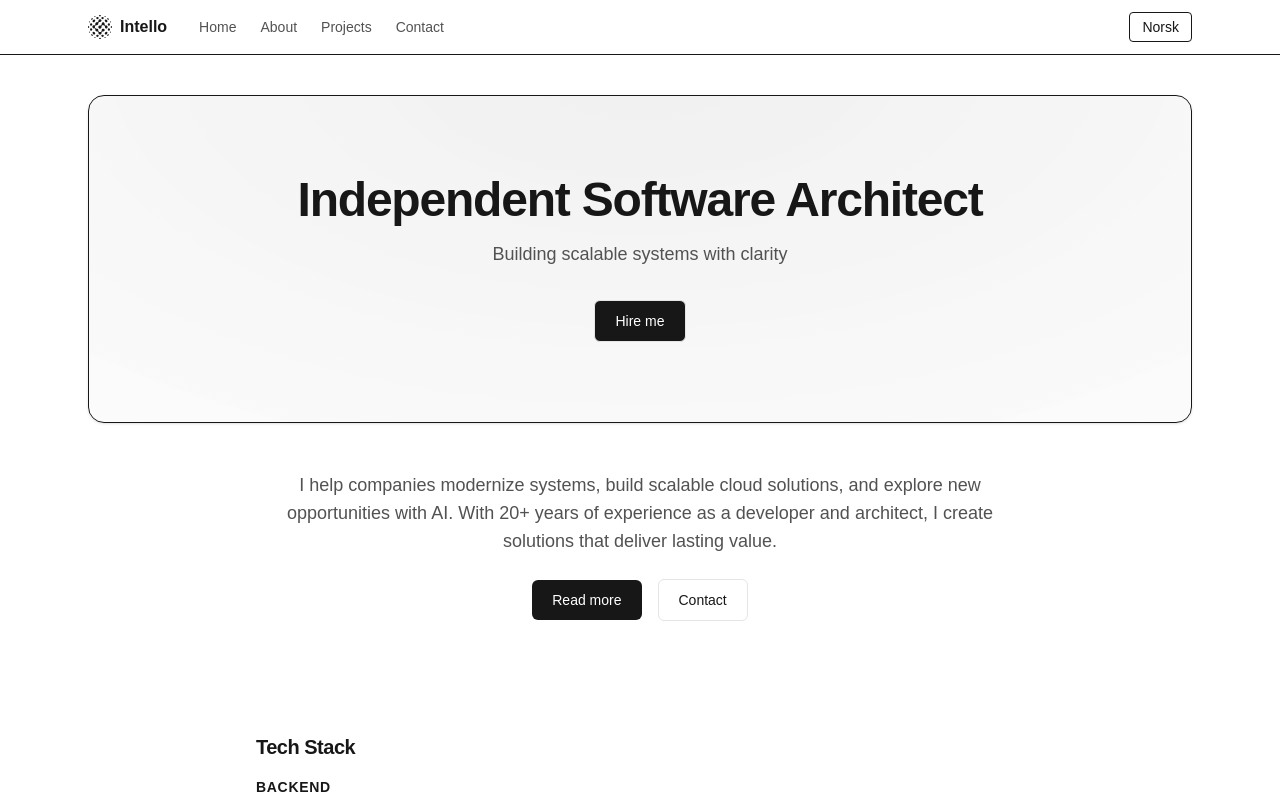
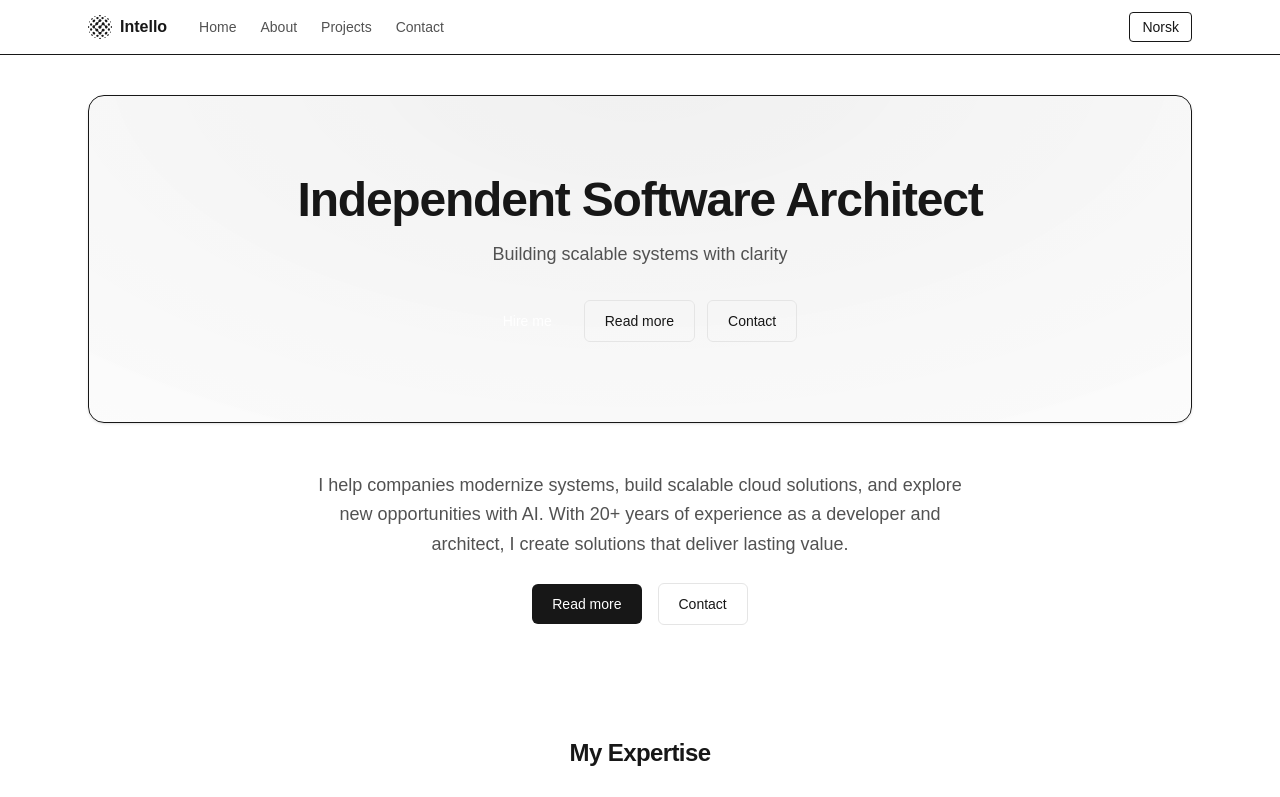
Before and after one commit to finnrobertk/intello-website, a Next.js app: page /en in a window 1280 px wide. Shown: the top 797 px of the page. Built offline with nearby package versions, Linux system fonts and the light colour scheme.

Commit message:
feat: enhance homepage UI with improved hero section and tech stack layout

```diff
--- a/app/[locale]/page.tsx
+++ b/app/[locale]/page.tsx
@@ -14,9 +14,11 @@ export default async function HomePage({ params }: { params: Promise<{ locale: s
     <div>
       <HeroSection />
       <section className="py-12">
-        <p className="mx-auto max-w-3xl text-center text-lg text-muted-foreground text-neutral-600 dark:text-neutral-300">
-          {t('intro')}
-        </p>
+        <div className="max-w-2xl mx-auto">
+          <p className="text-center text-lg leading-relaxed text-neutral-600 dark:text-neutral-300">
+            {t('intro')}
+          </p>
+        </div>
         <div className="mt-6 flex flex-col items-center justify-center gap-4 sm:flex-row">
           <Link href={`/${locale}/about`} className="w-full sm:w-auto">
             <Button variant="default" className="w-full sm:w-auto">{t('cta')}</Button>
@@ -30,6 +32,7 @@ export default async function HomePage({ params }: { params: Promise<{ locale: s
       {/* Tech Stack section */}
       <section className="mt-12 md:mt-16">
         <div className="mx-auto max-w-3xl px-4 md:px-0">
+          <h2 className="text-2xl font-bold tracking-tight text-center mb-6">{t('expertiseTitle')}</h2>
           <h2 className="text-xl font-semibold tracking-tight mb-4">{t('techStackTitle')}</h2>
           <TechStackGrouped items={techStack} compact dividers />
           <Link
--- a/components/HeroSection.tsx
+++ b/components/HeroSection.tsx
@@ -1,5 +1,6 @@
 import {useTranslations, useLocale} from 'next-intl';
 import Link from 'next/link';
+import { Button } from '@/components/ui/button';
 
 export default function HeroSection() {
   const t = useTranslations('Hero');
@@ -7,7 +8,10 @@ export default function HeroSection() {
 
   return (
     <section className="relative overflow-hidden rounded-2xl border bg-white/70 px-6 py-20 shadow-sm backdrop-blur-sm sm:px-10 dark:border-neutral-900 dark:bg-neutral-950/70">
+      {/* Subtle background effects */}
       <div className="pointer-events-none absolute inset-0 -z-10 bg-[radial-gradient(1200px_600px_at_50%_-10%,rgba(0,0,0,0.06),transparent)] dark:bg-[radial-gradient(1200px_600px_at_50%_-10%,rgba(255,255,255,0.06),transparent)]" />
+      <div className="pointer-events-none absolute inset-y-0 left-0 right-0 -z-10 bg-gradient-to-r from-primary/10 to-transparent dark:from-primary/20" />
+
       <div className="mx-auto max-w-3xl text-center">
         <h1 className="mb-4 text-4xl font-bold tracking-tight text-neutral-900 sm:text-5xl dark:text-neutral-50">
           {t('title')}
@@ -15,12 +19,19 @@ export default function HeroSection() {
         <p className="mx-auto mb-8 max-w-2xl text-base text-neutral-600 sm:text-lg dark:text-neutral-300">
           {t('subtitle')}
         </p>
-        <div className="flex items-center justify-center">
-          <Link
-            href={`/${locale}/contact`}
-            className="inline-flex items-center rounded-md border border-neutral-200 bg-neutral-900 px-5 py-2.5 text-sm font-medium text-white transition-colors hover:bg-neutral-800 active:bg-neutral-700 dark:border-neutral-800 dark:bg-white dark:text-neutral-900 dark:hover:bg-neutral-200"
-          >
-            {t('cta')}
+        <div className="flex items-center justify-center gap-3">
+          {/* Primary CTA: Hire me */}
+          <Link href={`/${locale}/contact`}>
+            <Button variant="default" className="bg-primary text-white hover:opacity-90">
+              {t('cta')}
+            </Button>
+          </Link>
+          {/* Secondary CTAs: Read more, Contact */}
+          <Link href={`/${locale}/about`}>
+            <Button variant="outline">{useTranslations('Pages.home')('cta')}</Button>
+          </Link>
+          <Link href={`/${locale}/contact`}>
+            <Button variant="outline">{useTranslations('Pages.home')('contactCta')}</Button>
           </Link>
         </div>
       </div>
--- a/components/mdx/TechStack.tsx
+++ b/components/mdx/TechStack.tsx
@@ -26,7 +26,7 @@ export default function TechStack({ items = techStack, size = "regular" }: { ite
               COLORS[item.category ?? "other"]
             )}
           >
-            {Icon && <Icon className={cn(size === "compact" ? "h-3.5 w-3.5" : "h-4 w-4")} />}
+            {Icon && <Icon className="h-4 w-4" />}
             {item.label}
           </span>
         );
--- a/config/tech-stack.ts
+++ b/config/tech-stack.ts
@@ -1,6 +1,8 @@
 import type React from "react";
-import { SiKotlin, SiSpringboot, SiReact, SiNextdotjs, SiGooglecloud, SiKubernetes, SiApachekafka, SiTerraform, SiHelm } from "react-icons/si";
-import { FaBrain, FaJava, FaMicrosoft } from "react-icons/fa";
+import { SiKotlin, SiSpringboot, SiGooglecloud, SiKubernetes, SiApachekafka, SiTerraform, SiHelm } from "react-icons/si";
+import { FaJava, FaReact, FaMicrosoft } from "react-icons/fa";
+import { TbBrandNextjs } from "react-icons/tb";
+import { Brain } from "lucide-react";
 
 export type TechCategory = "backend" | "frontend" | "cloud" | "infra" | "ai" | "other";
 
@@ -14,13 +16,13 @@ export const techStack: TechItem[] = [
   { label: "Kotlin", category: "backend", icon: SiKotlin },
   { label: "Java", category: "backend", icon: FaJava },
   { label: "Spring Boot", category: "backend", icon: SiSpringboot },
-  { label: "React", category: "frontend", icon: SiReact },
-  { label: "Next.js", category: "frontend", icon: SiNextdotjs },
+  { label: "React", category: "frontend", icon: FaReact },
+  { label: "Next.js", category: "frontend", icon: TbBrandNextjs },
   { label: "GCP", category: "cloud", icon: SiGooglecloud },
   { label: "Azure", category: "cloud", icon: FaMicrosoft },
   { label: "Kubernetes", category: "infra", icon: SiKubernetes },
   { label: "Kafka", category: "infra", icon: SiApachekafka },
   { label: "Terraform", category: "infra", icon: SiTerraform },
   { label: "Helm", category: "infra", icon: SiHelm },
-  { label: "AI/ML", category: "ai", icon: FaBrain }
+  { label: "AI/ML", category: "ai", icon: Brain }
 ];
--- a/messages/en/index.ts
+++ b/messages/en/index.ts
@@ -45,6 +45,7 @@ const en = {
   },
   Pages: {
     home: {
+      expertiseTitle: "My Expertise",
       intro:
         "I help companies modernize systems, build scalable cloud solutions, and explore new opportunities with AI. With 20+ years of experience as a developer and architect, I create solutions that deliver lasting value.",
       cta: "Read more",
--- a/messages/nb/index.ts
+++ b/messages/nb/index.ts
@@ -45,6 +45,7 @@ const nb = {
   },
   Pages: {
     home: {
+      expertiseTitle: "Kompetanseområder",
       intro:
         "Jeg hjelper selskaper med å modernisere systemer, bygge skalerbare løsninger i skyen og utforske nye muligheter med AI. Med 20+ års erfaring som utvikler og arkitekt skaper jeg løsninger som gir verdi og varig effekt.",
       cta: "Les mer om meg",
```
